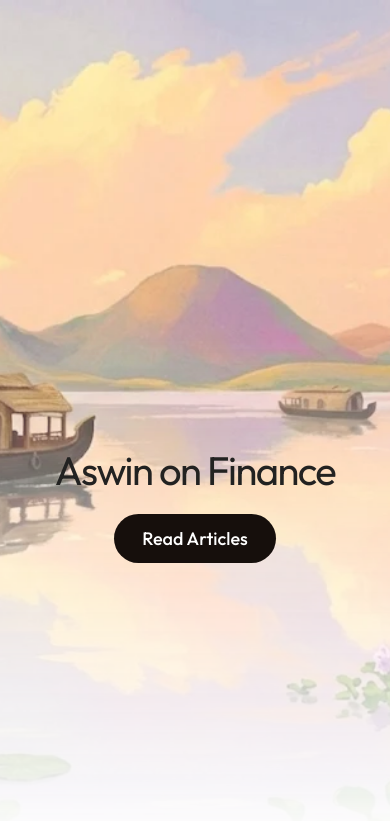
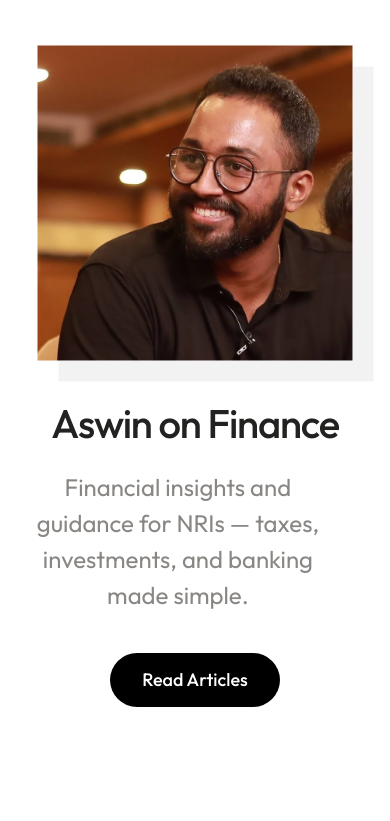
Before and after one commit to Vinayak-Nair/aswin-on-finance, a plain HTML site: page index.html in a window 390 px wide. Shown: the top 821 px of the page. Drawn offline with Linux system fonts and the light colour scheme.

Commit message:
feat: Redesign Hero section and update profile image

```diff
--- a/home.css
+++ b/home.css
@@ -39,113 +39,94 @@ body {
     min-height: 100vh;
     display: flex;
     flex-direction: column;
-    position: relative;
 }
 
 .hero-section {
-    min-height: 100vh;
+    min-height: 90vh;
+    /* Reduced from 100vh for better fold visibility */
     display: flex;
-    flex-direction: column;
     align-items: center;
     justify-content: center;
-    /* Center content vertically like Duna */
-    position: relative;
-    z-index: 10;
+    background-color: var(--color-bg);
+    padding: 4rem 2rem;
 }
 
-.hero-content {
-    text-align: center;
-    max-width: 900px;
-    padding: 0 2rem;
-    z-index: 20;
-    animation: fadeIn 0.8s ease-out forwards;
+.hero-container {
+    display: grid;
+    grid-template-columns: 1fr 1fr;
+    gap: 4rem;
+    max-width: 1200px;
+    width: 100%;
+    align-items: center;
+}
+
+.hero-text {
+    text-align: left;
+    order: 1;
+    /* Text first on desktop */
+}
+
+.hero-visual {
+    order: 2;
+    display: flex;
+    justify-content: center;
+    align-items: center;
+}
+
+.hero-profile-image {
+    width: 100%;
+    max-width: 480px;
+    aspect-ratio: 1;
+    object-fit: cover;
+    object-position: center 20%;
+    /* Shift view slightly down */
+    transform: scale(1.05);
+    /* Zoom in to crop edges */
+    border-radius: 0;
+    box-shadow: 20px 20px 0px rgba(0, 0, 0, 0.05);
 }
 
 .hero-title {
-    font-size: 4.5rem;
-    /* Large scale */
-    font-weight: 400;
-    /* Regular weight like Duna */
+    font-size: 5rem;
+    font-weight: 500;
     color: var(--color-text-primary);
-    letter-spacing: -0.04em;
-    /* Tight negative tracking */
-    line-height: 1;
+    line-height: 1.1;
     margin-bottom: 1.5rem;
+    letter-spacing: -0.03em;
 }
 
 .hero-subtitle {
     font-size: 1.5rem;
     font-weight: 400;
     color: var(--color-text-secondary);
-    letter-spacing: -0.02em;
-    margin-bottom: 3rem;
-    max-width: 600px;
-    margin-left: auto;
-    margin-right: auto;
-    line-height: 1.4;
+    line-height: 1.5;
+    margin-bottom: 2.5rem;
+    max-width: 90%;
 }
 
 /* CTA Button */
 .hero-cta-wrapper {
     display: flex;
-    justify-content: center;
+    justify-content: flex-start;
+    /* Align left */
 }
 
 .cta-button {
     display: inline-flex;
     align-items: center;
     justify-content: center;
-    padding: 14px 28px;
+    padding: 16px 32px;
     font-size: 1.125rem;
     font-weight: 500;
-    color: var(--color-button-text);
-    background-color: var(--color-button-bg);
+    color: #ffffff;
+    background-color: #000000;
     text-decoration: none;
     border-radius: 999px;
-    /* Pill shape */
     transition: transform 0.2s ease, opacity 0.2s ease;
 }
 
 .cta-button:hover {
     transform: translateY(-2px);
-    opacity: 0.9;
-}
-
-/* ========================================
-   Background Illustration
-   ======================================== */
-.hero-background {
-    position: fixed;
-    /* Fixed to keep it stable */
-    top: 0;
-    left: 0;
-    width: 100%;
-    height: 100%;
-    z-index: 1;
-    pointer-events: none;
-}
-
-.hero-image-wrapper {
-    width: 100%;
-    height: 100%;
-    /* Gradient mask to fade image to white at bottom - Duna style */
-    mask-image: linear-gradient(to bottom,
-            rgba(0, 0, 0, 1) 0%,
-            rgba(0, 0, 0, 1) 40%,
-            rgba(0, 0, 0, 0.5) 70%,
-            rgba(0, 0, 0, 0) 100%);
-    -webkit-mask-image: linear-gradient(to bottom,
-            rgba(0, 0, 0, 1) 0%,
-            rgba(0, 0, 0, 1) 40%,
-            rgba(0, 0, 0, 0.5) 70%,
-            rgba(0, 0, 0, 0) 100%);
-}
-
-.hero-image {
-    width: 100%;
-    height: 100%;
-    object-fit: cover;
-    object-position: center;
     opacity: 0.9;
 }
 
@@ -167,24 +148,32 @@ body {
 /* ========================================
    Responsive
    ======================================== */
-@media (min-width: 1200px) {
-    .hero-title {
-        font-size: 5.5rem;
-        /* Even larger on big screens */
-    }
-}
-
-@media (max-width: 768px) {
-    .hero-title {
-        font-size: 3.5rem;
+@media (max-width: 900px) {
+    .hero-container {
+        grid-template-columns: 1fr;
+        gap: 3rem;
     }
 
-    .hero-subtitle {
-        font-size: 1.25rem;
+    .hero-text {
+        order: 2;
+        text-align: center;
     }
 
-    .hero-section {
-        padding-top: 15vh;
+    .hero-visual {
+        order: 1;
+        /* Image on top for mobile */
+    }
+
+    .hero-cta-wrapper {
+        justify-content: center;
+    }
+
+    .hero-profile-image {
+        max-width: 300px;
+    }
+
+    .hero-title {
+        font-size: 3rem;
     }
 }
 
@@ -194,7 +183,7 @@ body {
     }
 
     .hero-section {
-        padding-top: 20vh;
+        padding: 3rem 1.5rem;
     }
 }
 
@@ -306,11 +295,54 @@ body {
 /* ========================================
    Footer
    ======================================== */
+/* ========================================
+   Footer
+   ======================================== */
 .site-footer {
-    background: var(--color-bg);
+    background: #f8f8f8;
+    padding: 0;
+    position: relative;
+    overflow: hidden;
+    min-height: 300px;
+    display: flex;
+    align-items: flex-end;
+    justify-content: center;
+}
+
+.footer-bg-wrapper {
+    position: absolute;
+    top: 0;
+    left: 0;
+    width: 100%;
+    height: 100%;
+    z-index: 1;
+}
+
+.footer-bg-image {
+    width: 100%;
+    height: 100%;
+    object-fit: cover;
+    opacity: 0.4;
+    filter: grayscale(100%);
+    /* Make it subtle */
+}
+
+.footer-overlay {
+    position: absolute;
+    top: 0;
+    left: 0;
+    width: 100%;
+    height: 100%;
+    background: linear-gradient(to top, rgba(255, 255, 255, 1) 0%, rgba(255, 255, 255, 0.7) 100%);
+}
+
+.footer-content {
+    position: relative;
+    z-index: 2;
     padding: 2rem;
+    width: 100%;
     text-align: center;
-    border-top: 1px solid #eee;
+    border-top: 1px solid rgba(0, 0, 0, 0.05);
 }
 
 .footer-content p {
--- a/index.html
+++ b/index.html
@@ -23,19 +23,18 @@
     <main class="home-container">
         <!-- Hero Section -->
         <section class="hero-section">
-            <div class="hero-content">
-                <h1 class="hero-title">Aswin on Finance</h1>
-                <div class="hero-cta-wrapper">
-                    <a href="blog/index.html" class="cta-button">Read Articles</a>
+            <div class="hero-container">
+                <div class="hero-text">
+                    <h1 class="hero-title">Aswin on Finance</h1>
+                    <p class="hero-subtitle">Financial insights and guidance for NRIs — taxes, investments, and banking
+                        made simple.</p>
+                    <div class="hero-cta-wrapper">
+                        <a href="blog/index.html" class="cta-button">Read Articles</a>
+                    </div>
                 </div>
-            </div>
-
-            <!-- Background Illustration -->
-            <div class="hero-background">
-                <div class="hero-image-wrapper">
-                    <img src="blog/images/hero-bg.webp" alt="Kerala landscape" class="hero-image" fetchpriority="high">
+                <div class="hero-visual">
+                    <img src="aswin-hero-new.jpg" alt="Aswin" class="hero-profile-image">
                 </div>
-                <div class="hero-overlay"></div>
             </div>
         </section>
 
@@ -128,6 +127,10 @@
 
     <!-- Footer -->
     <footer class="site-footer">
+        <div class="footer-bg-wrapper">
+            <img src="blog/images/hero-bg.webp" alt="" class="footer-bg-image">
+            <div class="footer-overlay"></div>
+        </div>
         <div class="footer-content">
             <p>© 2026 Aswin on Finance. All rights reserved.</p>
         </div>
```
Also changed, not shown: aswin-hero-new.jpg (added).
